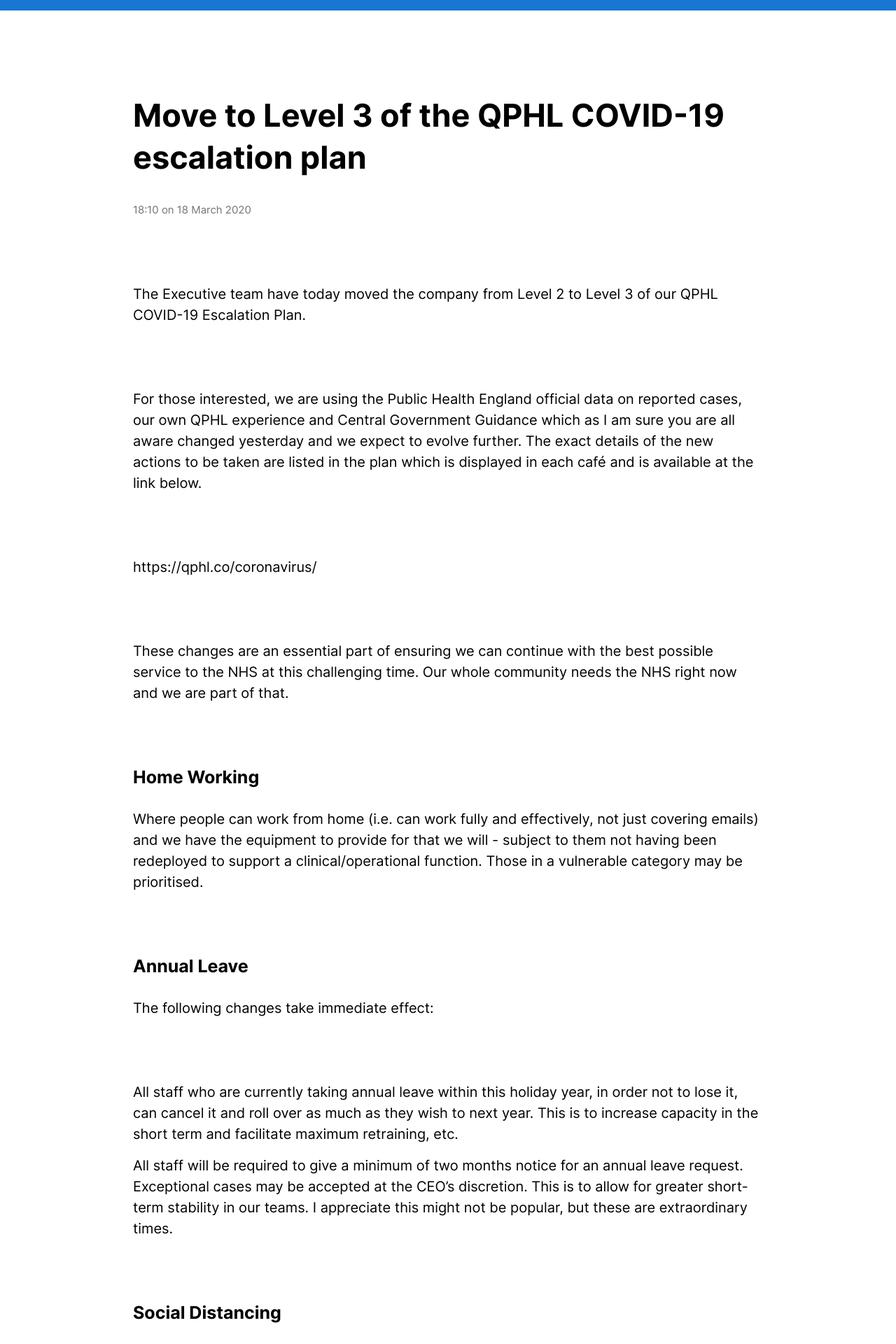
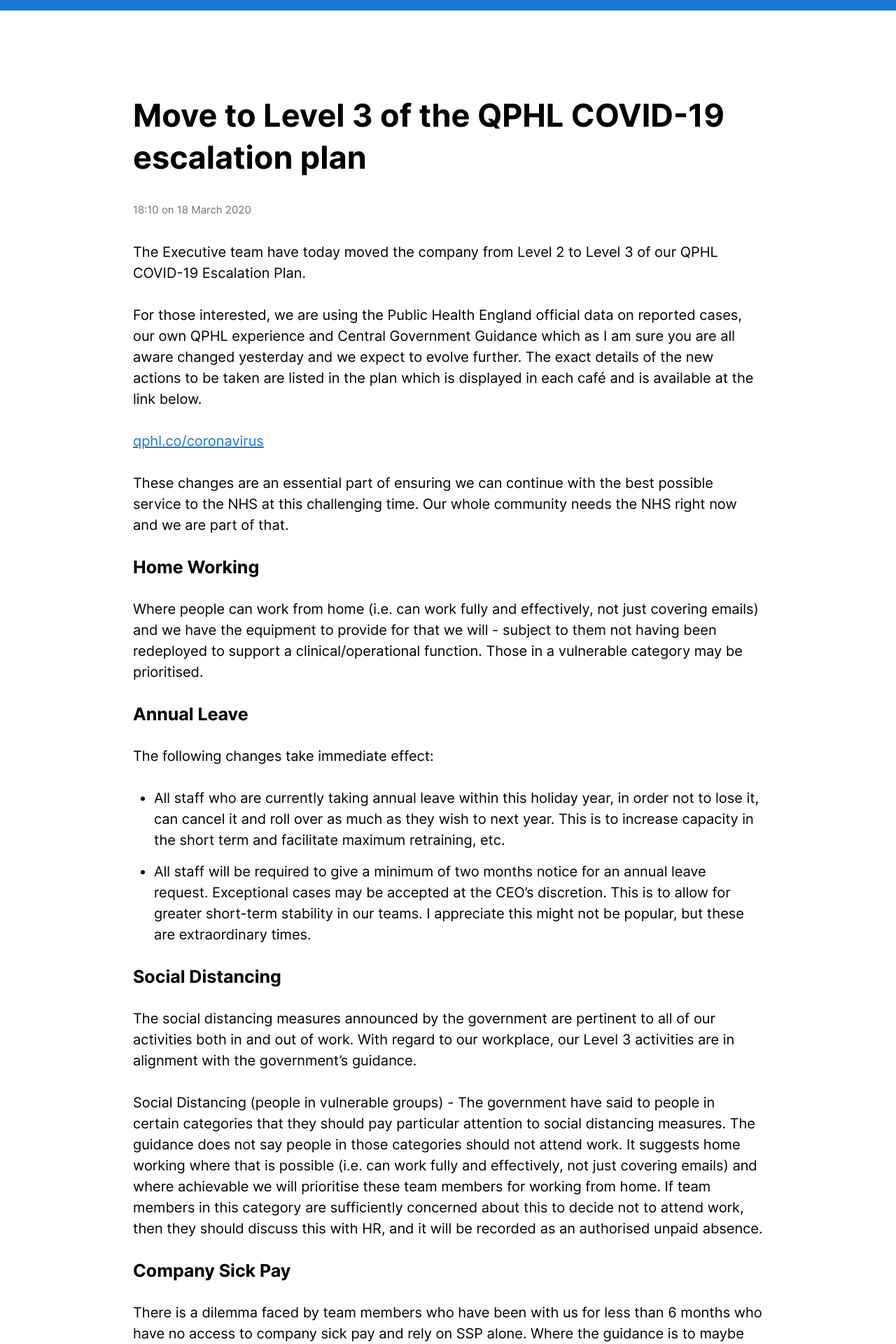
Before and after one commit to cognisant/qphl.co, a Jekyll site: the page built from downloads/emails/move-to-level-3-of-the-qphl-covid-19-escalation-plan.md, in a window 1280 px wide. Shown: the top 1920 px of the page at 70% size. Built offline with Jekyll 4.4.1, drawn with Linux system fonts in a browser that asks for light colours.

Commit message:
Improves styling of email pages

```diff
--- a/_includes/header.html
+++ b/_includes/header.html
@@ -145,6 +145,15 @@
         .grid img {
             max-width: 100%;
         }
+        {% if page.layout == "email" %}
+            p, ul {
+                margin: 0 auto 1.5rem;
+            }
+            ul {
+                list-style: disc;
+                padding: 0 0 0 1.5rem;
+            }
+        {% endif %}
     </style>
 </head>
 <body>
--- /dev/null
+++ b/_layouts/email.html
@@ -0,0 +1,4 @@
+{% include header.html %}
+<h1>{{ page.title }}</h1>
+{{ content }}
+{% include footer.html %}
```
Also changed, not shown: downloads/emails/move-to-level-3-of-the-qphl-covid-19-escalation-plan.md (+2 -2 lines).
